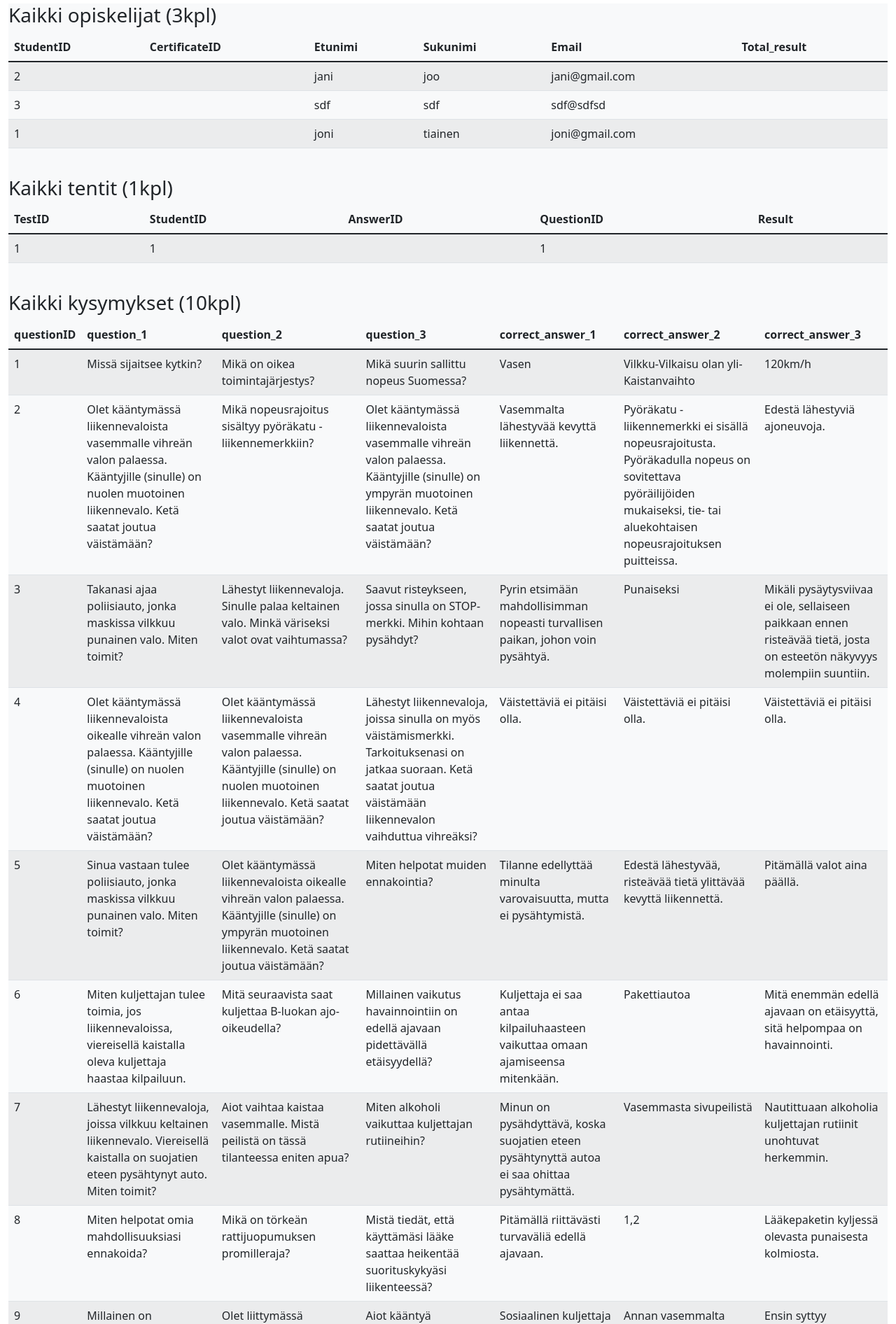
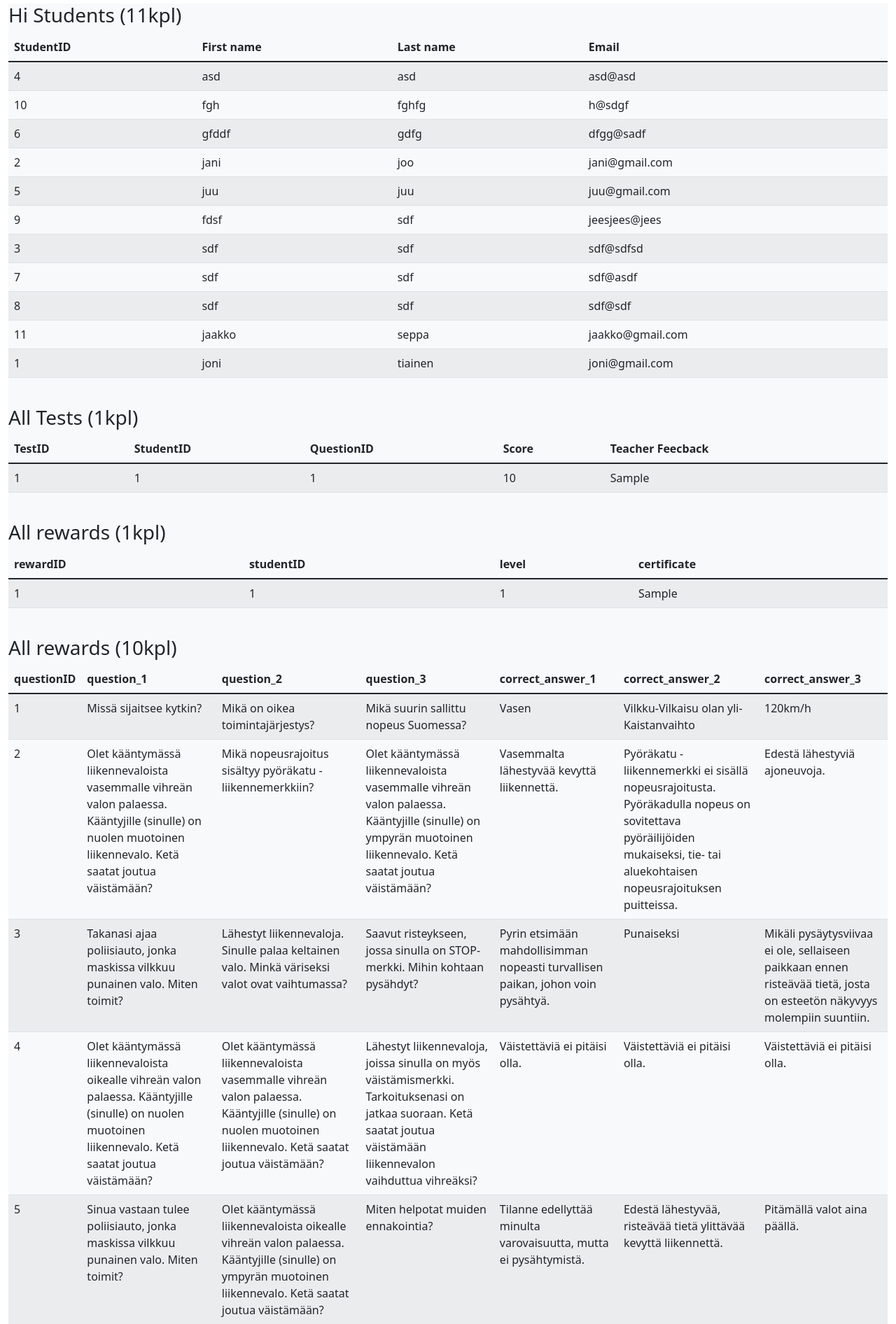
Before and after one commit to jotiaine/Fullstack_kehittaminen, a PHP site: page /index.php?page=about in a window 1280 px wide. Shown: the part 99-1991 px from the top of the page at 70% size. Run offline with PHP 8.4, Linux system fonts and the light colour scheme; data comes from the database, SQL or seed files in the repository; tables that the repository leaves empty or names only in its code hold one stand-in row (values such as "Sample post"); data that the repository does not hold is empty; some libraries are stand-ins or nearby versions.

Commit message:
Lots of stuff: test_series generation, random questions and shuffle, question object generation, feedback start, classes files & folders, updated db etc.

```diff
--- /dev/null
+++ b/classes/student.php
@@ -0,0 +1,66 @@
+<?php
+  /* CLASSES */
+?>
+
+<?php
+                // STUDENT
+                class Student {
+
+                  function __construct($first_name, $last_name, $email) {
+                    $this -> first_name = $first_name;
+                    $this -> last_name = $last_name;
+                    $this -> email = $email;
+                  }
+                }
+
+                // TEST
+                class Test {
+
+                  function __construct($studentID, $questionID, $question_1, $question_2, $question_3, $opt_1_1, $opt_1_2,	$opt_1_3, $opt_2_1, $opt_2_2, $opt_2_3, $opt_3_1, $opt_3_2, $opt_3_3, $user_answer_1, $user_answer_2, $user_answer_3, $score, $teacher_feedback, $date) {
+                    $this -> studentID = $studentID;
+                    $this -> questionID = $questionID;
+                    $this -> question_1 = $question_1;
+                    $this -> question_2 = $question_2;
+                    $this -> question_3 = $question_3;
+                    $this -> opt_1_1 = $opt_1_1;
+                    $this -> opt_1_2 = $opt_1_2;
+                    $this -> opt_1_3 = $opt_1_3;
+                    $this -> opt_2_1 = $opt_2_1;
+                    $this -> opt_2_2 = $opt_2_2;
+                    $this -> opt_2_3 = $opt_2_3;
+                    $this -> opt_3_1 = $opt_3_1;
+                    $this -> opt_3_2 = $opt_3_2;
+                    $this -> opt_3_3 = $opt_3_3;
+                    $this -> user_answer_1 = $user_answer_1;
+                    $this -> user_answer_2 = $user_answer_2;
+                    $this -> user_answer_3 = $user_answer_3;
+                    $this -> score = $score;
+                    $this -> teacher_feedback = $teacher_feedback;
+                    $this -> date = $date;
+                  }
+                }
+
+                // QUESTION
+                class Question {
+
+                  function __construct($questionID , $question_1, $question_2, $question_3, $opt_1_1, $opt_1_2,	$opt_1_3, $opt_2_1, $opt_2_2, $opt_2_3, $opt_3_1, $opt_3_2, $opt_3_3, $correct_answer_1, $correct_answer_2, $correct_answer_3) {
+                    $this -> questionID = $questionID;
+                    $this -> question_1 = $question_1;
+                    $this -> question_2 = $question_2;
+                    $this -> question_3 = $question_3;
+                    $this -> opt_1_1 = $opt_1_1;
+                    $this -> opt_1_2 = $opt_1_2;
+                    $this -> opt_1_3 = $opt_1_3;
+                    $this -> opt_2_1 = $opt_2_1;
+                    $this -> opt_2_2 = $opt_2_2;
+                    $this -> opt_2_3 = $opt_2_3;
+                    $this -> opt_3_1 = $opt_3_1;
+                    $this -> opt_3_2 = $opt_3_2;
+                    $this -> opt_3_3 = $opt_3_3;
+                    $this -> correct_answer_1 = $correct_answer_1;
+                    $this -> correct_answer_2 = $correct_answer_2;
+                    $this -> correct_answer_3 = $correct_answer_3;
+                  }
+                }
+
+?>
--- /dev/null
+++ b/functions/functions.php
@@ -0,0 +1,41 @@
+<?php // Creating a student to the db
+function createUser() {
+            // Student form first name, last name & email
+            if(isset($_POST['submit'])) {
+              require('includes/dbConnect.php');
+
+              $first_name = $conn->real_escape_string($_POST['first_name']);
+              $last_name = $conn->real_escape_string($_POST['last_name']);
+              $email = $conn->real_escape_string($_POST['email']);
+
+              // Generate student object
+              $student = new Student($first_name, $last_name, $email);
+
+              // Values reassigned from the student object
+              $first_name = $student -> first_name;
+              $last_name = $student -> last_name;
+              $email = $student -> email;
+
+              // Testing if user exists
+              $sql = "SELECT * FROM student WHERE first_name = '$first_name' AND last_name = '$last_name' AND email = '$email'";
+
+              // Query result
+              $result = $conn -> query($sql);
+
+              if($result -> num_rows > 0) {
+                // User exists
+                echo "User exists!";
+              } else {
+                // User does not exist
+                // SQL-query for inserting student to db
+                $sql = "INSERT INTO student (first_name, last_name, email) VALUES ('$first_name', '$last_name', '$email')";
+                $result = $conn -> query($sql);
+
+                // If insert succeeded?
+                if($result) echo "Insert success!";
+                else echo "Insert failed";
+              }
+
+            }
+}
+?>
--- a/includes/about.php
+++ b/includes/about.php
@@ -9,80 +9,101 @@
 
 
 <?php
-include('dbConnect.php');
+require_once('dbConnect.php');
 $sql='SELECT * FROM student ORDER by last_name, first_name';
-$tulos=$conn->query($sql);
-$montako=mysqli_num_rows($tulos);
+$result=$conn->query($sql);
+$rows=mysqli_num_rows($result);
 ?>
-<h3>Kaikki opiskelijat  (<?php echo $montako ?>kpl)</h3>
+<h3>Hi Students  (<?php echo $rows ?>kpl)</h3>
 <table class="table table-striped">
     <thead>
       <tr>
         <th>StudentID</th>
-        <th>CertificateID</th>
-        <th>Etunimi</th>
-        <th>Sukunimi</th>
+        <th>First name</th>
+        <th>Last name</th>
         <th>Email</th>
-        <th>Total_result</th>
       </tr>
     </thead>
     <tbody>
       <?php
-      while($rivi=$tulos->fetch_assoc()){
+      while($row=$result->fetch_assoc()){
           echo '<tr>';
-          echo '<td>'.$rivi['studentID'].'</td>';
-          echo '<td>'.$rivi['certificateID'].'</td>';
-          echo '<td>'.$rivi['first_name'].'</td>';
-          echo '<td>'.$rivi['last_name'].'</td>';
-          echo '<td>'.$rivi['email'].'</td>';
-          echo '<td>'.$rivi['total_result'].'</td>';
+          echo '<td>'.$row['studentID'].'</td>';
+          echo '<td>'.$row['first_name'].'</td>';
+          echo '<td>'.$row['last_name'].'</td>';
+          echo '<td>'.$row['email'].'</td>';
           echo '</tr>';
       }
-      //$conn->close();
       ?>
     </tbody>
   </table>
 
 <?php
-//include('dbConnect.php');
 $sql='SELECT * FROM test ORDER by testID';
-$tulos=$conn->query($sql);
-$montako=mysqli_num_rows($tulos);
+$result=$conn->query($sql);
+$rows=mysqli_num_rows($result);
 ?>
-<br><h3>Kaikki tentit  (<?php echo $montako ?>kpl)</h3>
+<br><h3>All Tests  (<?php echo $rows ?>kpl)</h3>
 <table class="table table-striped">
     <thead>
       <tr>
         <th>TestID</th>
         <th>StudentID</th>
-        <th>AnswerID</th>
         <th>QuestionID</th>
-        <th>Result</th>
+        <th>Score</th>
+        <th>Teacher Feecback</th>
       </tr>
     </thead>
     <tbody>
       <?php
-      while($rivi=$tulos->fetch_assoc()){
+      while($row=$result->fetch_assoc()){
           echo '<tr>';
-          echo '<td>'.$rivi['testID'].'</td>';
-          echo '<td>'.$rivi['studentID'].'</td>';
-          echo '<td>'.$rivi['answerID'].'</td>';
-          echo '<td>'.$rivi['questionID'].'</td>';
-          echo '<td>'.$rivi['result'].'</td>';
+          echo '<td>'.$row['testID'].'</td>';
+          echo '<td>'.$row['studentID'].'</td>';
+          echo '<td>'.$row['questionID'].'</td>';
+          echo '<td>'.$row['score'].'</td>';
+          echo '<td>'.$row['teacher_feedback'].'</td>';
           echo '</tr>';
       }
-      //$conn->close();
       ?>
     </tbody>
   </table>
 
-  <?php
-//include('dbConnect.php');
+<?php
+$sql='SELECT * FROM reward ORDER by studentID';
+$result=$conn->query($sql);
+$rows=mysqli_num_rows($result);
+?>
+<br><h3>All rewards  (<?php echo $rows ?>kpl)</h3>
+<table class="table table-striped">
+    <thead>
+      <tr>
+        <th>rewardID</th>
+        <th>studentID</th>
+        <th>level</th>
+        <th>certificate</th>
+      </tr>
+    </thead>
+    <tbody>
+      <?php
+      while($row=$result->fetch_assoc()){
+          echo '<tr>';
+          echo '<td>'.$row['rewardID'].'</td>';
+          echo '<td>'.$row['studentID'].'</td>';
+          echo '<td>'.$row['level'].'</td>';
+          echo '<td>'.$row['certificate'].'</td>';
+          echo '</tr>';
+      }
+      ?>
+    </tbody>
+  </table>
+
+<?php
 $sql='SELECT * FROM question ORDER by questionID';
-$tulos=$conn->query($sql);
-$montako=mysqli_num_rows($tulos);
+$result=$conn->query($sql);
+$rows=mysqli_num_rows($result);
 ?>
-<br><h3>Kaikki kysymykset  (<?php echo $montako ?>kpl)</h3>
+<br><h3>All rewards  (<?php echo $rows ?>kpl)</h3>
 <table class="table table-striped">
     <thead>
       <tr>
@@ -93,87 +114,21 @@ $montako=mysqli_num_rows($tulos);
         <th>correct_answer_1</th>
         <th>correct_answer_2</th>
         <th>correct_answer_3</th>
-
       </tr>
     </thead>
     <tbody>
       <?php
-      while($rivi=$tulos->fetch_assoc()){
+      while($row=$result->fetch_assoc()){
           echo '<tr>';
-          echo '<td>'.$rivi['questionID'].'</td>';
-          echo '<td>'.$rivi['question_1'].'</td>';
-          echo '<td>'.$rivi['question_2'].'</td>';
-          echo '<td>'.$rivi['question_3'].'</td>';
-          echo '<td>'.$rivi['correct_answer_1'].'</td>';
-          echo '<td>'.$rivi['correct_answer_2'].'</td>';
-          echo '<td>'.$rivi['correct_answer_3'].'</td>';
+          echo '<td>'.$row['questionID'].'</td>';
+          echo '<td>'.$row['question_1'].'</td>';
+          echo '<td>'.$row['question_2'].'</td>';
+          echo '<td>'.$row['question_3'].'</td>';
+          echo '<td>'.$row['correct_answer_1'].'</td>';
+          echo '<td>'.$row['correct_answer_2'].'</td>';
+          echo '<td>'.$row['correct_answer_3'].'</td>';
           echo '</tr>';
       }
-      //$conn->close();
       ?>
     </tbody>
   </table>
-
-  <?php
-//include('dbConnect.php');
-$sql='SELECT * FROM answer ORDER by answerID';
-$tulos=$conn->query($sql);
-$montako=mysqli_num_rows($tulos);
-?>
-<br><h3>Kaikki vastaukset  (<?php echo $montako ?>kpl)</h3>
-<table class="table table-striped">
-    <thead>
-      <tr>
-        <th>answerID</th>
-        <th>answer_1</th>
-        <th>answer_2</th>
-        <th>answer_3</th>
-      </tr>
-    </thead>
-    <tbody>
-      <?php
-      while($rivi=$tulos->fetch_assoc()){
-          echo '<tr>';
-          echo '<td>'.$rivi['answerID'].'</td>';
-          echo '<td>'.$rivi['answer_1'].'</td>';
-          echo '<td>'.$rivi['answer_2'].'</td>';
-          echo '<td>'.$rivi['answer_3'].'</td>';
-          echo '</tr>';
-      }
-      //$conn->close();
-      ?>
-    </tbody>
-  </table>
-
-  <?php
-//include('dbConnect.php');
-$sql='SELECT * FROM message ORDER by messageID';
-$tulos=$conn->query($sql);
-$montako=mysqli_num_rows($tulos);
-?>
-<br><h3>Kaikki viestit  (<?php echo $montako ?>kpl)</h3>
-<table class="table table-striped">
-    <thead>
-      <tr>
-        <th>messageID</th>
-        <th>studentID</th>
-        <th>message</th>
-        <th>user_type</th>
-        <th>date</th>
-      </tr>
-    </thead>
-    <tbody>
-      <?php
-      while($rivi=$tulos->fetch_assoc()){
-          echo '<tr>';
-          echo '<td>'.$rivi['messageID'].'</td>';
-          echo '<td>'.$rivi['studentID'].'</td>';
-          echo '<td>'.$rivi['message'].'</td>';
-          echo '<td>'.$rivi['user_type'].'</td>';
-          echo '<td>'.$rivi['date'].'</td>';
-          echo '</tr>';
-      }
-      $conn->close();
-      ?>
-    </tbody>
-  </table>
--- a/includes/footer.php
+++ b/includes/footer.php
@@ -5,7 +5,6 @@
 
 </div> <?php /* CONTAINER-FLUID END */ ?>
 
-
 <script src="js/script.js"></script>
 </body>
 </html>
--- a/includes/functions.php
+++ /dev/null
@@ -1,47 +0,0 @@
-<?php
-  /*
-    Functions here...
-  */
-
-  // Creating a student to the db
-  function createUser() {
-              // Student form first name, last name & email
-              if(isset($_POST['submit'])) {
-                include('dbConnect.php');
-
-                $first_name = $conn->real_escape_string($_POST['first_name']);
-                $last_name = $conn->real_escape_string($_POST['last_name']);
-                $email = $conn->real_escape_string($_POST['email']);
-
-                // Generate student object
-                include('classes/classes.php');
-                $student = new Student($first_name, $last_name, $email);
-
-                // Values reassigned from the student object
-                $first_name = $student -> first_name;
-                $last_name = $student -> last_name;
-                $email = $student -> email;
-
-                // Testing if user exists
-                $sql = "SELECT * FROM student WHERE first_name = '$first_name' AND last_name = '$last_name' AND email = '$email'";
-
-                // Query result
-                $result = $conn -> query($sql);
-
-                if($result -> num_rows > 0) {
-                  // User exists
-                  echo "User exists!";
-                } else {
-                  // User does not exist
-                  // SQL-query for inserting student to db
-                  $sql = "INSERT INTO student (first_name, last_name, email) VALUES ('$first_name', '$last_name', '$email')";
-                  $result = $conn -> query($sql);
-
-                  // If insert succeeded?
-                  if($result) echo "Insert success!";
-                  else echo "Insert failed";
-                }
-
-              }
-  }
-?>
--- a/includes/main.php
+++ b/includes/main.php
@@ -3,7 +3,8 @@
 
         <?php
           // createUser from functions.php
-          include('includes/functions.php');
+          require_once('classes/student.php');
+          require_once('functions/functions.php');
           createUser();
         ?>
 
--- a/index.php
+++ b/index.php
@@ -8,16 +8,16 @@
 
 ?>
 
-<?php include('includes/dbConnect.php') ?>
-<?php include('includes/head.php') ?>
+<?php require_once('includes/dbConnect.php') ?>
+<?php require_once('includes/head.php') ?>
 <?php
   // Student
-  if($user == 'student') include('includes/header_student.php');
+  if($user == 'student') require_once('includes/header_student.php');
   // Teacher
-  elseif($user == 'teacher') include('includes/header_teacher.php');
+  elseif($user == 'teacher') require_once('includes/header_teacher.php');
   // Default
-  else include('includes/header_default.php');
+  else require_once('includes/header_default.php');
 ?>
 
-<?php include('includes/main.php') ?>
-<?php include('includes/footer.php') ?>
+<?php require_once('includes/main.php') ?>
+<?php require_once('includes/footer.php') ?>
```
Also changed, not shown: classes/classes.php (deleted, +0 -36 lines), classes/question_series.php (added, +26 -0 lines), classes/test.php (added, +31 -0 lines), database/datadrivers_v2.sql (+12 -4 lines), includes/dbConnect.php (+1 -16 lines), includes/feedback.php (+41 -4 lines), includes/test.php (+72 -25 lines).
